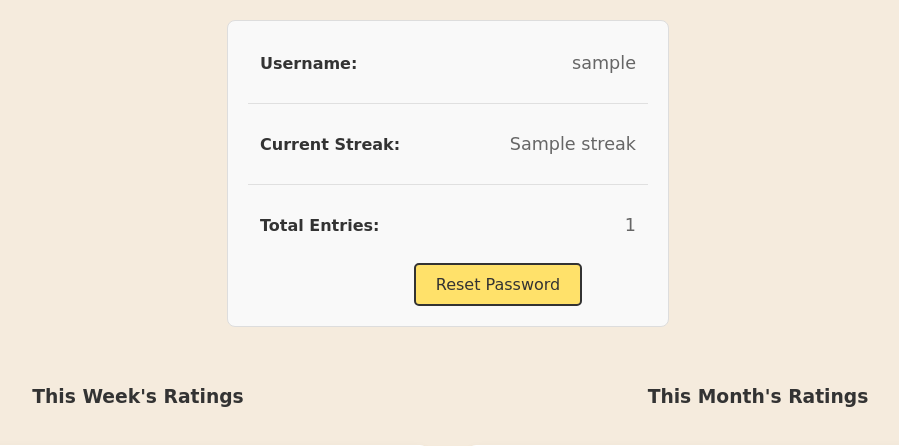
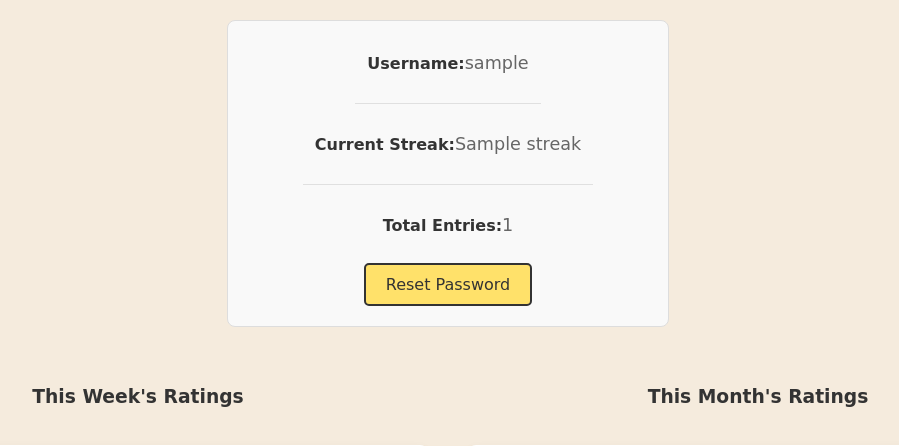
Before and after one commit to zcoder365/MySeriesofFortunateEvents, a Flask app: page /my-profile in a window 1280 px wide. Shown: the part 119-565 px from the top of the page, without its empty margins (192-1091 px from the left). Run offline with Flask 3, Linux system fonts and the light colour scheme; the visitor is signed in with stand-in values (Sample User, id 1); a database or web service that is not in the repository returns one stand-in record (values such as "Sample title"); parts of the project's set-up code (start-up, migrations or seed data) failed here and were passed over.

Commit message:
update reset password button's styles

```diff
--- a/static/styles.css
+++ b/static/styles.css
@@ -171,6 +171,10 @@ table td {
 }
 
 .profile-info {
+    display: flex;
+    flex-direction: column;
+    align-items: center;
+    justify-content: center;
     max-width: 400px;
     margin: 20px auto;
     padding: 20px;
--- a/templates/profile.html
+++ b/templates/profile.html
@@ -1,6 +1,6 @@
 {% extends "base.html" %}
 {% block content %}
-<div class="profile-info">
+<div class="profile-info" style="display: flex; flex-direction: column; align-items: center; justify-content: center;">
     <div class="profile-info-username">
         <p>Username:</p>
         <p>{{ username }}</p>
@@ -13,7 +13,7 @@
         <p>Total Entries:</p>
         <p>{{ num_entries }}</p>
     </div>
-    <div class="profile-info-reset">
+    <div class="profile-info-reset" style="width: 100%; display: flex; justify-content: center;">
         <form action="{{ url_for('reset_password') }}" method="get" style="margin-top: 16px;">
             <button type="submit" class="reset-btn">Reset Password</button>
         </form>
```
